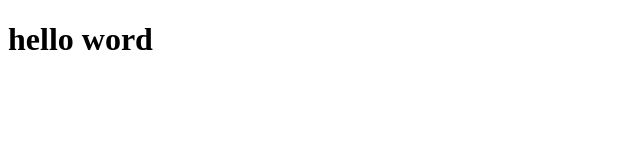
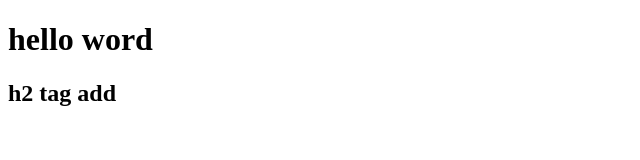
Before and after one commit to zenulhaider/test, a plain HTML site: page index.html in a window 1280 px wide. Shown: the whole page, without its empty margins (0-640 px from the left). Drawn offline with Linux system fonts and the light colour scheme.

Commit message:
h2 tag add

```diff
--- a/index.html
+++ b/index.html
@@ -7,5 +7,6 @@
 </head>
 <body>
     <h1>hello word</h1>
+    <h2>h2 tag add</h2>
 </body>
 </html>
```
